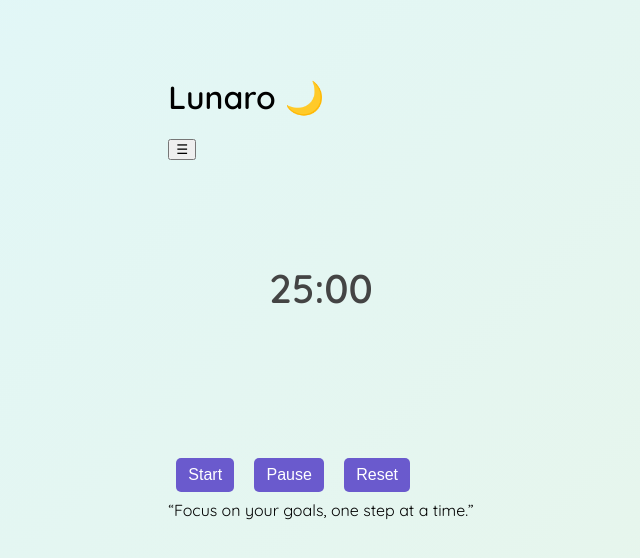
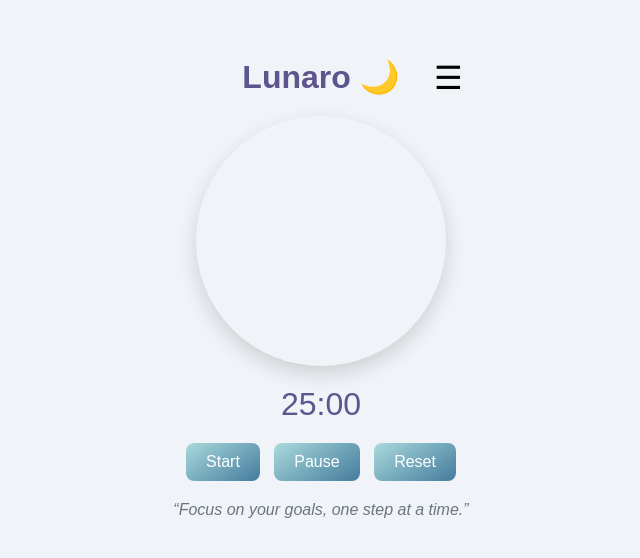
Before and after one commit to Srivastavabee/Lunaro, a plain HTML site: page index.html in a window 1280 px wide. Shown: the part 112-670 px from the top of the page, without its empty margins (319-959 px from the left). Drawn offline with Linux system fonts and the light colour scheme.

Commit message:
Update style.css

```diff
--- a/style.css
+++ b/style.css
@@ -1,21 +1,94 @@
-@import url('https://fonts.googleapis.com/css2?family=Quicksand:wght@400;600&display=swap');
-body{
-  margin:0; padding:0;
-  font-family:'Quicksand',sans-serif;
-  display:flex;
-  justify-content:center;
-  align-items:center;
-  flex-direction:column;
-  min-height:100vh;
-  background:linear-gradient(135deg,#e0f7fa,#e8f5e9);
-  overflow:hidden;
+body {
+  margin: 0;
+  font-family: 'Poppins', sans-serif;
+  background: #f0f4f8;
+  color: #333;
+  display: flex;
+  justify-content: center;
+  align-items: center;
+  min-height: 100vh;
 }
-#hamburger{ position:absolute; top:20px; right:20px; font-size:2rem; cursor:pointer; z-index:100; }
-#menu{ display:none; position:absolute; top:60px; right:20px; background:#fff; border-radius:10px; box-shadow:0 5px 15px rgba(0,0,0,0.2); padding:20px; z-index:99; width:200px; }
-canvas{ background:none; display:block; margin:20px auto; }
-#timerDisplay{ position:absolute; top:50%; left:50%; transform:translate(-50%,-50%); font-size:2.5rem; font-weight:600; color:#444; text-align:center; }
-.controls select, .controls input[type=range], .controls button{ margin:8px; padding:8px 12px; border-radius:5px; border:none; font-size:1rem; outline:none; }
-.controls button{ background:#6a5acd; color:#fff; cursor:pointer; transition:0.3s; }
-.controls button:hover{ background:#5b4bb7; }
-#quote{ margin-top:20px; font-style:italic; color:#555; max-width:300px; text-align:center; }
-@media(max-width:500px){ #timerDisplay{font-size:2rem;} canvas{width:200px;height:200px;} }
+
+.container {
+  text-align: center;
+}
+
+header {
+  position: relative;
+  margin-bottom: 20px;
+}
+
+header h1 {
+  font-size: 2rem;
+  margin: 0;
+  color: #5e548e;
+}
+
+#menu-btn {
+  position: absolute;
+  right: 0;
+  top: 0;
+  font-size: 2rem;
+  background: none;
+  border: none;
+  cursor: pointer;
+}
+
+nav#menu {
+  display: none;
+  background: #fff;
+  padding: 15px;
+  border-radius: 10px;
+  box-shadow: 0 4px 12px rgba(0,0,0,0.1);
+  margin-top: 10px;
+}
+
+nav#menu ul {
+  list-style: none;
+  padding: 0;
+  margin: 0;
+}
+
+nav#menu li {
+  margin: 10px 0;
+}
+
+#themeCanvas {
+  display: block;
+  margin: 20px auto;
+  border-radius: 50%;
+  box-shadow: 0 8px 20px rgba(0,0,0,0.15);
+}
+
+#timerDisplay {
+  font-size: 2rem;
+  margin: 15px 0;
+  color: #5e548e;
+}
+
+.controls button {
+  margin: 5px;
+  padding: 10px 20px;
+  font-size: 1rem;
+  border: none;
+  border-radius: 8px;
+  background: linear-gradient(145deg,#a8dadc,#457b9d);
+  color: #fff;
+  cursor: pointer;
+  transition: transform 0.2s;
+}
+
+.controls button:hover {
+  transform: scale(1.05);
+}
+
+#quoteDisplay {
+  font-style: italic;
+  color: #6c757d;
+  margin-top: 15px;
+}
+
+/* Hamburger menu toggle */
+nav.show {
+  display: block;
+}
```
